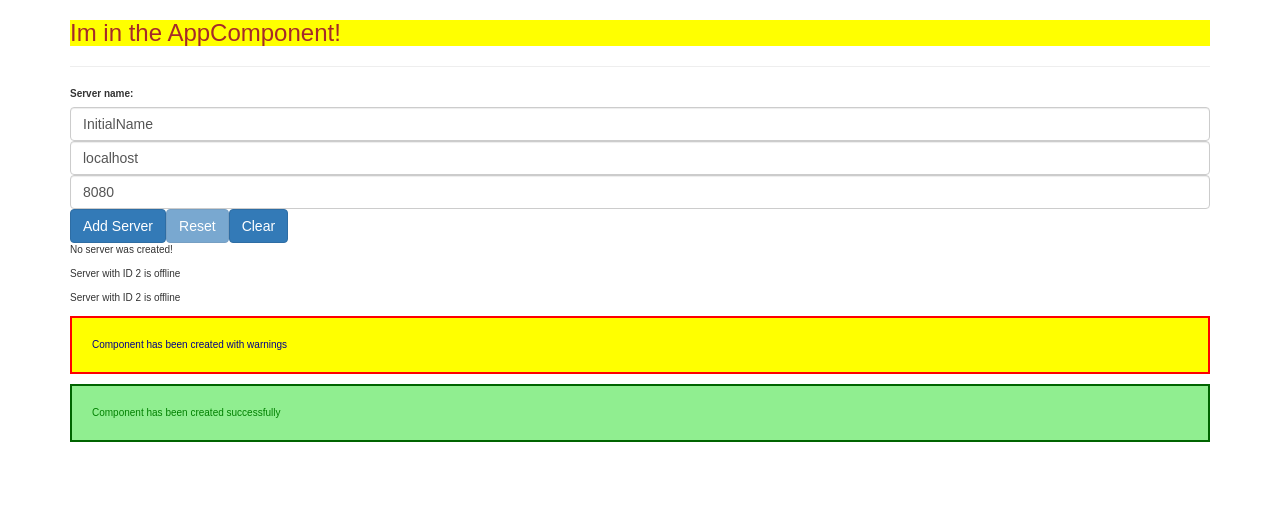
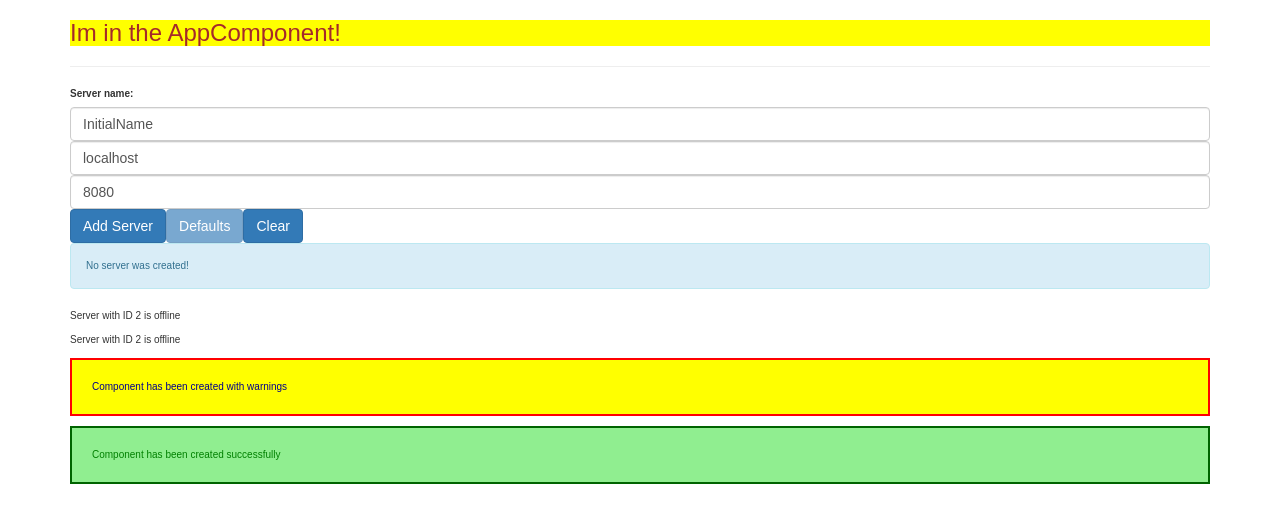
Before and after one commit to twolak88/ang-basics-components, an Angular app: page / in a window 1280 px wide. Shown: the top 522 px of the page. Built offline with nearby package versions, Linux system fonts and the light colour scheme.

Commit message:
using directive ngIf and ng-template for if-elseif-else structure

```diff
--- a/src/app/servers/servers.component.html
+++ b/src/app/servers/servers.component.html
@@ -11,31 +11,49 @@
     class="form-control"
     [(ngModel)]="serverName"
     [disabled]="!allowNewServer"/>
+  <p class="alert alert-danger"
+     *ngIf='!serverName'>Server name can't be empty.</p>
   <input
     type="test"
     class="form-control"
     [(ngModel)]="serverHost"
     [disabled]="!allowNewServer"/>
+  <p class="alert alert-danger"
+     *ngIf='!serverHost'>Server host can't be empty.</p>
   <input
     type="test"
     class="form-control"
     [(ngModel)]="serverPort"
     [disabled]="!allowNewServer"/>
-  <!--<p>Current name: {{ serverName }}</p>-->
+  <p class="alert alert-danger"
+     *ngIf='!serverPort'>Server port can't be empty.</p>
   <button class="btn btn-primary"
           [disabled]="!allowNewServer || !serverName || !serverHost || !serverPort"
           (click)="onCreateServer()"
-          (mouseover)="onMouseOver()"
-          (mouseout)="onMouseOut()">Add Server</button>
+          (mouseover)="mouseOver = true"
+          (mouseout)="mouseOver = false">Add Server</button>
   <button class="btn btn-primary"
-          (click)="resetControls()"
-          [disabled]="!allowNewServer || (serverName === DEFAULT_NAME && serverHost == DEFAULT_HOST && serverPort == DEFAULT_PORT)">
-    Reset</button>
+          (click)="setDefaults()"
+          [disabled]="isSetDefaultsEnabled()">Defaults</button>
   <button class="btn btn-primary"
-          [disabled]="!allowNewServer || !serverName && !serverHost && !serverPort"
-          (click)="serverName = serverHost = serverPort = ''">Clear</button>
-  <!--<p [innerText]="allowNewServer">allowNewServer</p>-->
-  <p>{{ serverCreationStatus }}</p>
+          [disabled]="isClearEnabled()"
+          (click)="clearControls()">Clear</button>
+  <ng-template [ngIf]="!serverName || !serverHost || !serverPort" [ngIfElse]="servCreated">
+    <p class="alert alert-danger">Please correct errors!</p>
+  </ng-template>
+  <ng-template #servCreated>
+    <ng-template [ngIf]="serverCreated && !mouseOver" [ngIfElse]="mOver">
+      <p class="alert alert-success">Server was created! Server name is {{ this.serverName }}</p>
+    </ng-template>
+  </ng-template>
+  <ng-template #mOver>
+    <ng-template [ngIf]="mouseOver" [ngIfElse]="noServer">
+      <p class="alert alert-info">Are you sure you can create Server with name: {{ this.serverName }} ?</p>
+    </ng-template>
+  </ng-template>
+  <ng-template #noServer>
+  <p class="alert alert-info">No server was created!</p>
+  </ng-template>
   <app-server></app-server>
   <app-server></app-server>
 </html>
--- a/src/app/servers/servers.component.ts
+++ b/src/app/servers/servers.component.ts
@@ -15,8 +15,8 @@ export class ServersComponent implements OnInit {
   readonly DEFAULT_PORT = '8080';
 
   allowNewServer = false;
-  serverCreationStatus = 'No server was created!';
   serverCreated = false;
+  mouseOver = false;
   serverName = this.DEFAULT_NAME;
   serverHost = this.DEFAULT_HOST;
   serverPort = this.DEFAULT_PORT;
@@ -31,33 +31,43 @@ export class ServersComponent implements OnInit {
   }
 
   onCreateServer() {
-    this.serverCreationStatus = 'Server was created! Server name is ' + this.serverName;
     this.serverCreated = true;
     this.allowNewServer = false;
-    //console.log("Server Created: " + this.serverCreated);
+    this.mouseOver = false;
   }
 
-  onMouseOver() {
-    this.serverCreationStatus = 'Are you sure you can create Server with name: ' + this.serverName + '?';
+  /*onMouseOver() {
+    this.mouseOver = true;
   }
 
   onMouseOut() {
-    if (!this.serverCreated) {
-      this.serverCreationStatus = "No server was created!";
-    } else {
-      this.serverCreationStatus = "Server was created! Server name is " + this.serverName;
-    }
+    this.mouseOver = false;
+  }*/
+
+  /*onUpdateServerName(event: Event){
+    this.serverName = (<HTMLInputElement>event.target).value;
+  }*/
+
+  isSetDefaultsEnabled() {
+    return !this.allowNewServer ||
+      (this.serverName == this.DEFAULT_NAME
+        && this.serverHost == this.DEFAULT_HOST
+        && this.serverPort == this.DEFAULT_PORT)
   }
 
-  onUpdateServerName(event: Event){
-    console.log(event);
-    this.serverName = (<HTMLInputElement>event.target).value;
-  }
-
-  resetControls() {
+  setDefaults() {
     this.serverName = this.DEFAULT_NAME;
     this.serverHost = this.DEFAULT_HOST;
     this.serverPort = this.DEFAULT_PORT;
   }
 
+  isClearEnabled() {
+    return !this.allowNewServer || !this.serverName && !this.serverHost && !this.serverPort;
+  }
+
+  clearControls() {
+    this.serverName = '';
+    this.serverHost = '';
+    this.serverPort = '';
+  }
 }
```
